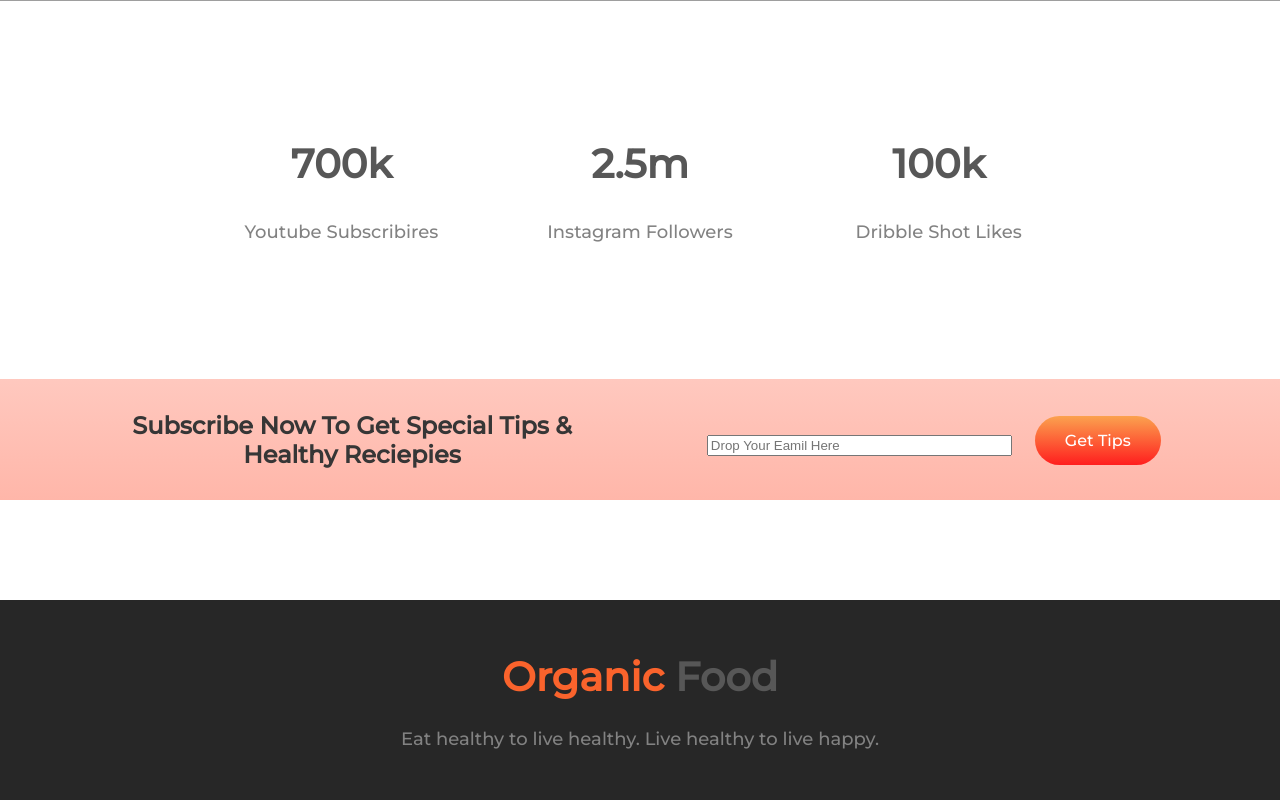
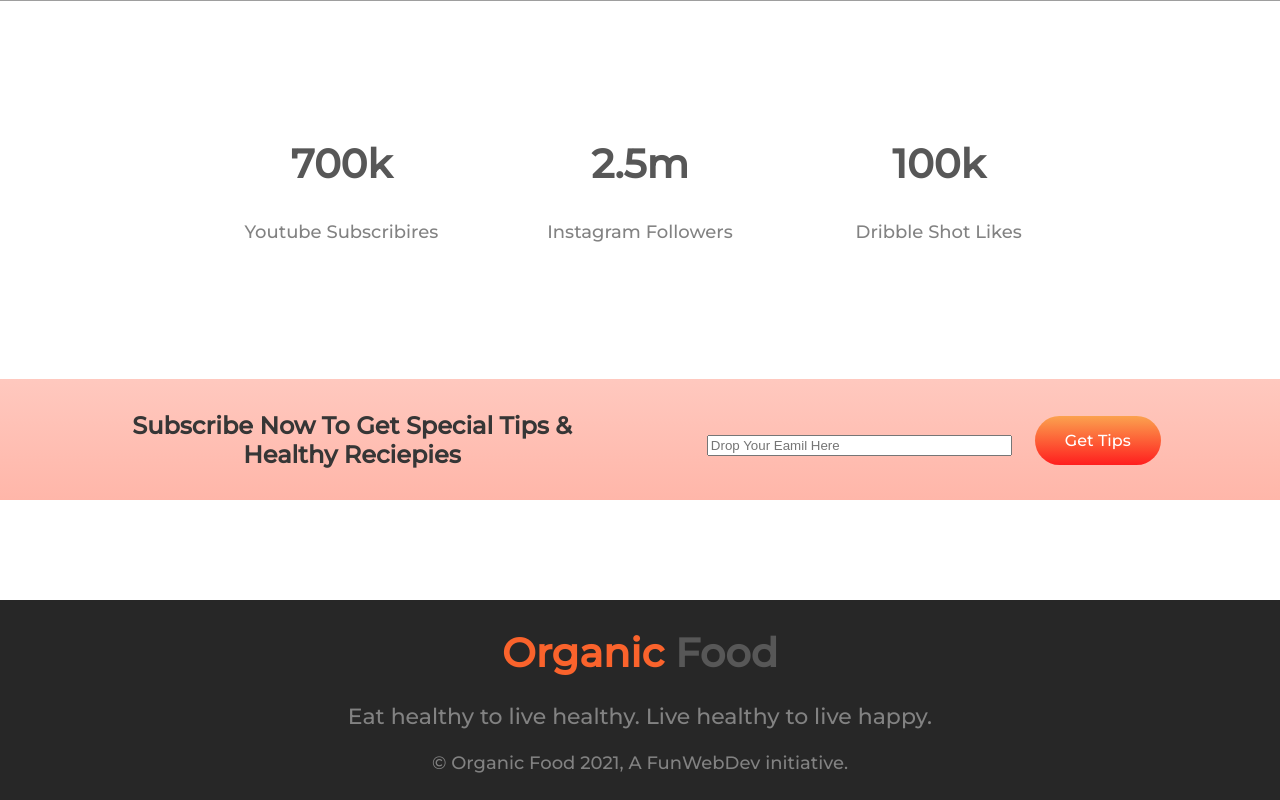
Before and after one commit to Md-Rana-Hossain/organic-food, a plain HTML site: page index.html in a window 1280 px wide. Shown: the part 1830-2630 px from the top of the page. Drawn offline with Linux system fonts and the light colour scheme; grey boxes are pictures that could not be loaded.

Commit message:
final push2

```diff
--- a/index.html
+++ b/index.html
@@ -115,7 +115,8 @@
 <footer>
     <div class="footer-div">
         <h1><span class="highlights">Organic</span> Food</h1>
-        <p>Eat healthy to live healthy. Live healthy to live happy.</p>
+        <p class="main-tagline">Eat healthy to live healthy. Live healthy to live happy.</p>
+        <p>© Organic Food 2021, A FunWebDev initiative.</p>
     </div>
 </footer>
 </html>
--- a/style.css
+++ b/style.css
@@ -52,7 +52,7 @@ header {
 }
 a {
   text-decoration: none;
-  color: purple;
+  color: rgb(0, 0, 0);
 }
 
 /*Top Section*/
@@ -205,3 +205,6 @@ footer {
 .footer-div {
   width: 50%;
 }
+.main-tagline {
+  font-size: 22px;
+}
```
